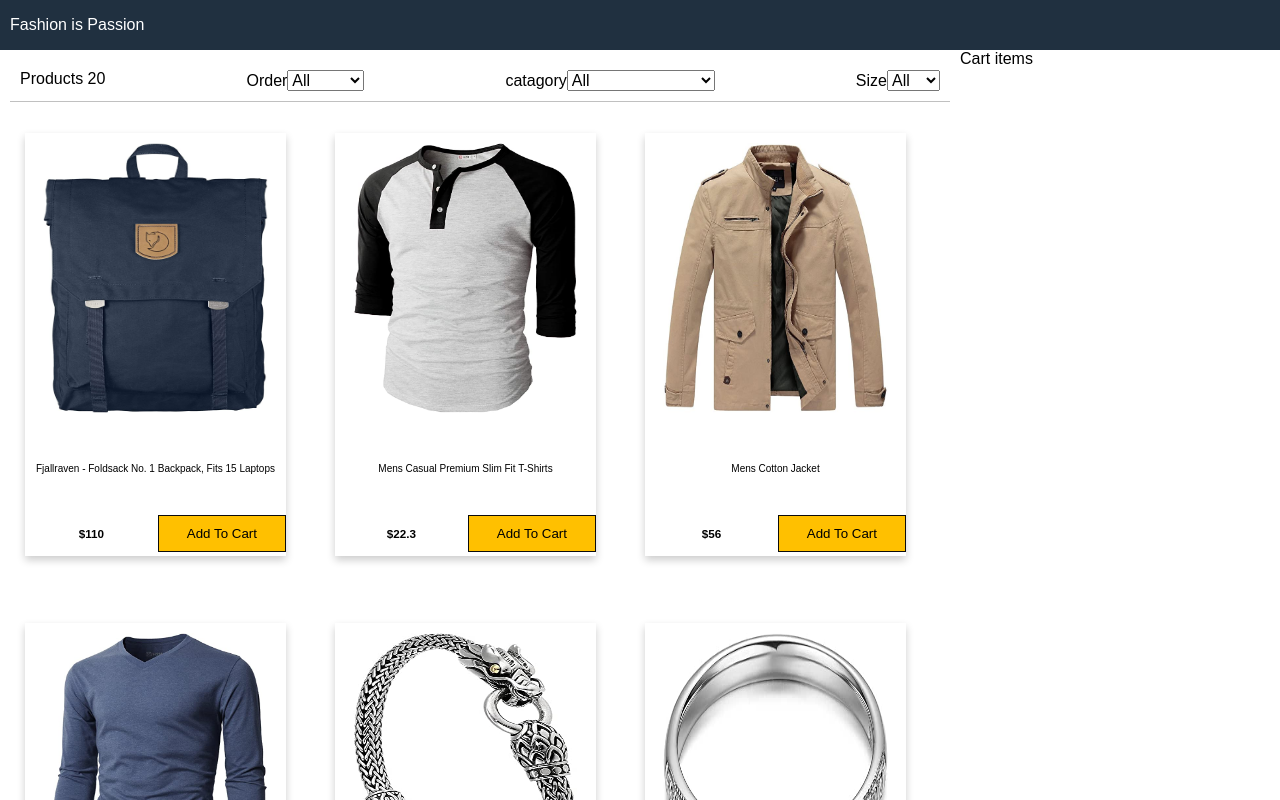
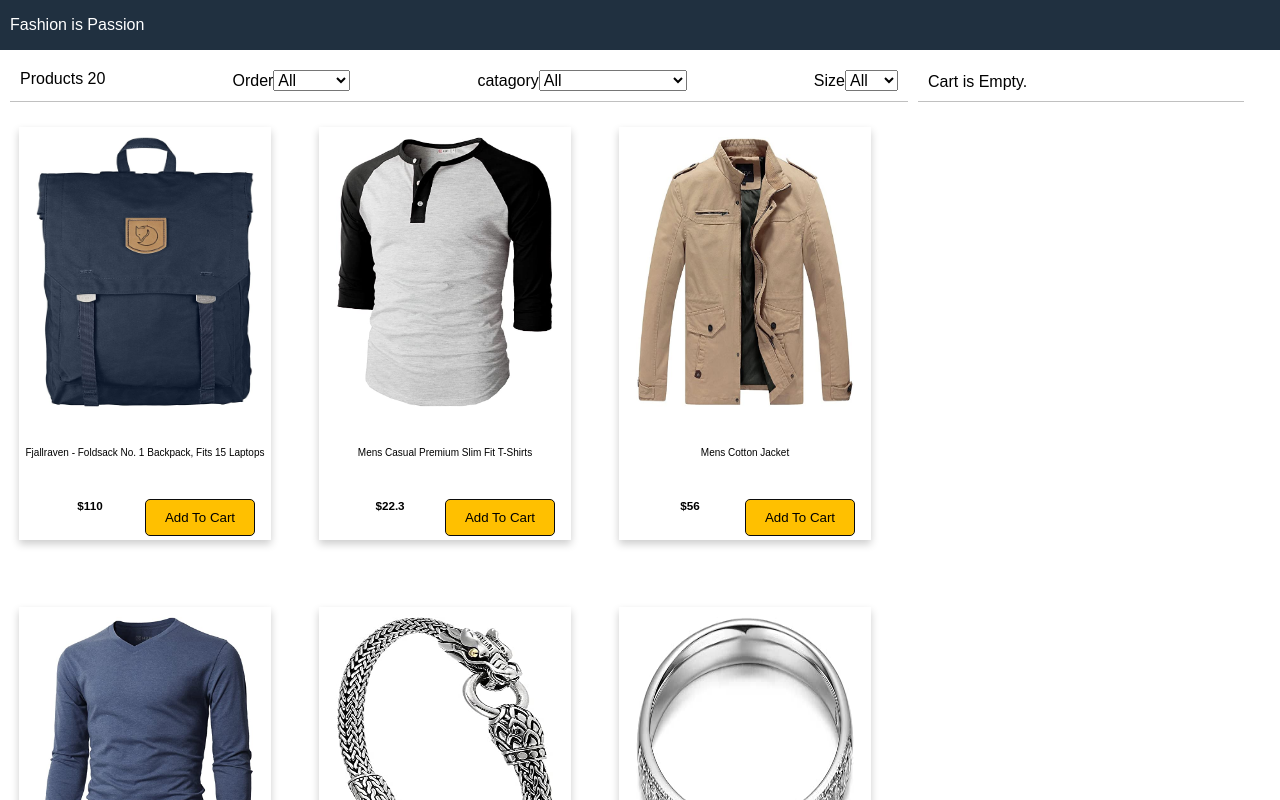
Before and after one commit to jaskaran2017/Fashion-Passion, a React (Create React App) app: page / in a window 1280 px wide. Shown: the top 800 px of the page. Built offline with nearby package versions, Linux system fonts and the light colour scheme; a web font is replaced by a local one.

Commit message:
shopping cart added

```diff
--- a/src/App.js
+++ b/src/App.js
@@ -2,6 +2,7 @@ import React, { Component } from "react";
 import data from "./data.json";
 import Product1 from "./components/Product1";
 import Filter from "./components/Filter";
+import Cart from "./components/Cart";
 // import MediaCard from "./components/MediaCard";
 
 //////////////
@@ -14,8 +15,28 @@ export default class App extends Component {
       size: "",
       sort: "",
       catagory: "",
+      cartItems: [],
     };
   }
+  truncate = (str, n) => {
+    return str?.length > n ? str.substr(0, n - 1) + "..." : str;
+  };
+  addToCart = (product) => {
+    const cartItems = this.state.cartItems.slice();
+
+    let alreadyInCart = false;
+
+    cartItems.forEach((item) => {
+      if (item.id === product.id) {
+        item.count++;
+        alreadyInCart = true;
+      }
+    });
+    if (!alreadyInCart) {
+      cartItems.push({ ...product, count: 1 });
+    }
+    this.setState({ cartItems });
+  };
 
   sortProducts = (e) => {
     // console.log(e.target.value);
@@ -70,6 +91,13 @@ export default class App extends Component {
     }
   };
 
+  removeFromCart = (product) => {
+    const cartItems = this.state.cartItems.slice();
+    this.setState({
+      cartItems: cartItems.filter((item) => item.id !== product.id),
+    });
+  };
+
   render() {
     return (
       <div className="grid-container">
@@ -88,9 +116,18 @@ export default class App extends Component {
                 sortProducts={this.sortProducts}
                 productCatagory={this.productCatagory}
               />
-              <Product1 product={this.state.product} />
+              <Product1
+                product={this.state.product}
+                addToCart={this.addToCart}
+              />
             </div>
-            <div className="sidebar">Cart items</div>
+            <div className="sidebar">
+              <Cart
+                cartItems={this.state.cartItems}
+                truncate={this.truncate}
+                removeFromCart={this.removeFromCart}
+              />
+            </div>
           </div>
         </main>
         <footer>&copy; All Right is Reserved.</footer>
--- /dev/null
+++ b/src/components/Cart.js
@@ -0,0 +1,56 @@
+import React, { Component } from "react";
+import formatCurrency from "../utils";
+
+export default class Cart extends Component {
+  render() {
+    const { cartItems } = this.props; //this line will check present status of the cart
+    return (
+      <div>
+        {cartItems.length === 0 ? (
+          <div className="cart cartHeader">Cart is Empty.</div>
+        ) : (
+          <div className="cart cartHeader">
+            You have {cartItems.length} items in your cart.
+          </div>
+        )}
+        <div className="cart">
+          <ul className="cart-item">
+            {cartItems.map((item) => (
+              <li key={item.id} className="cart-li">
+                <main>
+                  <div className="liImg">
+                    <img src={item.image} alt={item.title} />
+                  </div>
+                </main>
+                <section>
+                  <div className="cart-title">
+                    {this.props.truncate(item?.title, 30)}
+                  </div>
+                  <div className="li-btn">
+                    {item.count} x {formatCurrency(item.price)}{" "}
+                    <button onClick={() => this.props.removeFromCart(item)}>
+                      Remove
+                    </button>
+                  </div>
+                </section>
+              </li>
+            ))}
+          </ul>
+        </div>
+        {cartItems.length !== 0 && (
+          <div className="cart">
+            <div className="total">
+              <div>
+                Total :{" "}
+                {formatCurrency(
+                  cartItems.reduce((a, c) => a + c.price * c.count, 0)
+                )}
+              </div>
+              <button className="proceed-btn">Proceed</button>
+            </div>
+          </div>
+        )}
+      </div>
+    );
+  }
+}
--- a/src/components/Product1.js
+++ b/src/components/Product1.js
@@ -23,7 +23,7 @@ class ProductList extends Component {
                 </div>
               <div className="lastSection container">
                   <h3>{formatCurrency(product.price)}</h3>
-                <button className="product-btn">Add To Cart</button>
+                <button className="product-btn" onClick={()=> this.props.addToCart(product)}>Add To Cart</button>
               </div>
               </div>
               </div>
--- a/src/index.css
+++ b/src/index.css
@@ -1,5 +1,9 @@
 @import url("https://fonts.googleapis.com/css2?family=Otomanopee+One&display=swap");
-
+* {
+  margin: 0;
+  padding: 0;
+  box-sizing: border-box;
+}
 html {
   font-size: 62.5%;
   box-sizing: border-box;
@@ -59,13 +63,14 @@ a:hover {
 }
 .content {
   display: flex;
-  flex-wrap: wrap;
+  width: 100%;
+  /* flex-wrap: wrap; */
 }
 .main-content {
   flex: 3 60rem;
 }
 .sidebar {
-  flex: 1 20rem;
+  flex: 1 20%;
 }
 
 /*products*/
@@ -158,6 +163,7 @@ button {
   left: 0;
   padding: 1rem;
   border: 0.1rem #0c0c0c solid;
+  border-radius: 5px;
   background-color: #f0f0f0;
   cursor: pointer;
 }
@@ -197,3 +203,107 @@ button:hover {
   margin: 1rem;
   border-bottom: 0.1rem #c0c0c0 solid;
 }
+
+/* cart items */
+.cart {
+  /* display: grid;
+  grid-template-areas: "main" "section";
+  grid-gap: 10px;
+  grid-template-columns: 12rem 1fr; */
+  display: flex;
+  flex-wrap: wrap;
+  /* justify-content: center; */
+  padding: 1rem;
+  margin-bottom: 1.2rem;
+  margin-top: 1.3rem;
+  /* max-width: 20rem; */
+  width: 90%;
+  height: 100%;
+  /* border: 2px solid red; */
+}
+.cartHeader {
+  border-bottom: 0.1rem #c0c0c0 solid;
+}
+.cart ul {
+  width: 100%;
+  display: flex;
+  flex-direction: column;
+  /* display: grid;
+  grid-template-areas: "main" "section";
+  grid-gap: 10px;
+  grid-template-columns: 12rem 1fr; */
+}
+.cart-Item {
+  object-fit: contain;
+  display: flex;
+  justify-content: space-evenly;
+  padding: 0;
+  width: 100%;
+  height: 100%;
+  list-style: none;
+}
+.cart-li {
+  /* flex; */
+  display: flex;
+  /* flex-direction: column; */
+  /*grid-template-areas: "main" "section";
+  grid-gap: 10px;
+  grid-template-columns: 12rem 1fr; */
+  height: 100%;
+
+  /* flex-direction: column; */
+  justify-content: space-between;
+  align-items: center;
+  box-shadow: 10px 10px 5px grey;
+  /* border: 2px solid black; */
+  margin-bottom: 1.5rem;
+  width: 100%;
+}
+.cart main {
+  grid-area: main;
+  /* border: 2px solid black; */
+}
+.cart .liImg {
+  grid-column-start: 1;
+  grid-column-end: 3;
+
+  /* flex: 1 12rem; */
+  width: 10rem;
+  height: 10rem;
+  object-fit: contain;
+  /* right: 0; */
+  /* border-right: 2px solid green; */
+}
+.cart section {
+  grid-area: section;
+  flex: 1 100%;
+  display: flex;
+  flex-direction: column;
+  justify-content: center;
+  align-items: center;
+  /* border: 2px solid purple; */
+  height: 10rem;
+}
+.liImg img {
+  height: 100%;
+  width: 100%;
+}
+.cart .cart-title {
+  /* border: 2px solid blue; */
+  margin-left: 5px;
+  margin-right: 5px;
+}
+.cart-title {
+  margin-bottom: 0.8rem;
+}
+.total {
+  display: flex;
+  justify-content: space-between;
+  align-items: center;
+  width: 100%;
+  box-shadow: 5px 5px 10px grey;
+  font-size: 1.5rem;
+}
+.proceed-btn {
+  background-color: #ffc000;
+}
```
